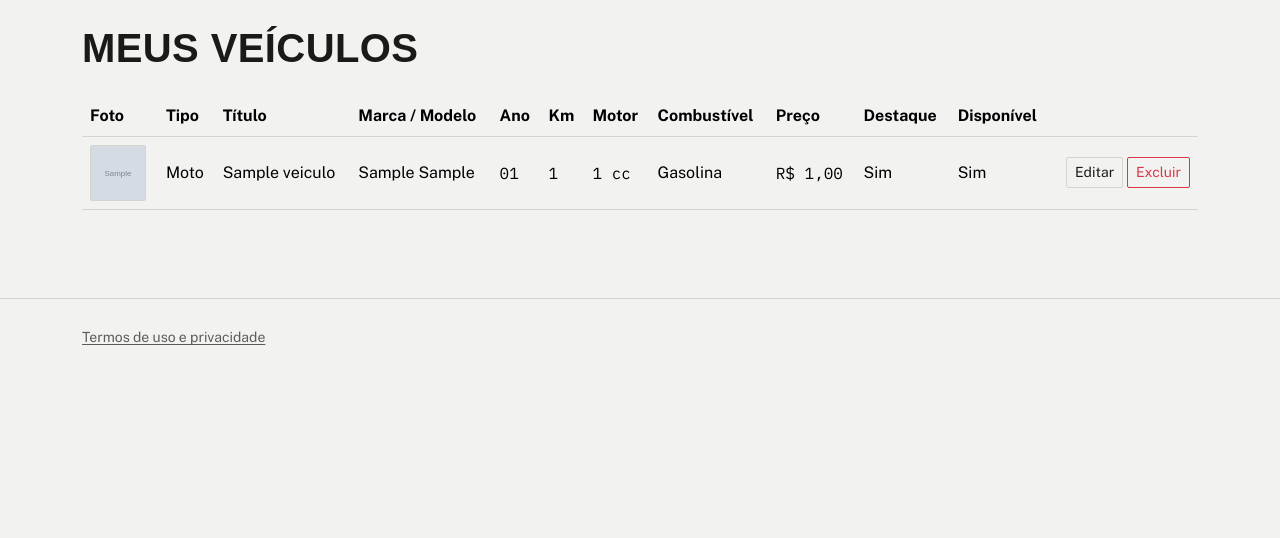
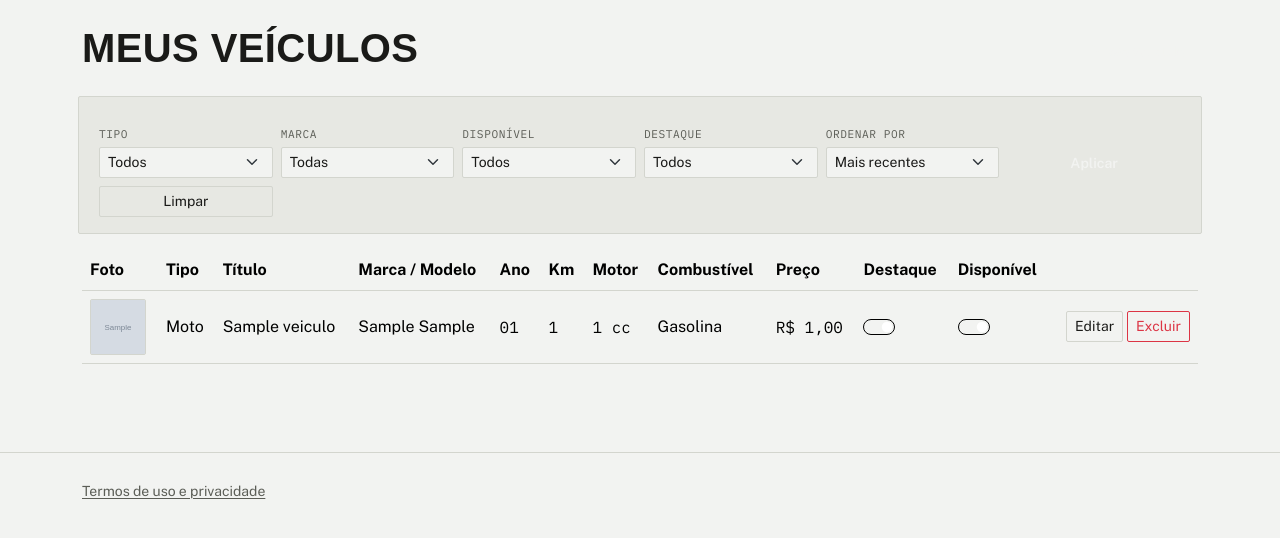
Before and after one commit to ViniciusBruno123/projgaragem, a Django app: page /painel/veiculos/ in a window 1280 px wide. Shown: the part 65-603 px from the top of the page. Run offline with Django 5.2, Linux system fonts and the light colour scheme; a user stored in the database is signed in; tables that the repository leaves empty hold one stand-in row (values such as "Sample post"); grey boxes marked "Sample" are stand-in pictures; parts of the project's set-up code (start-up, migrations or seed data) failed here and were passed over; some web fonts are replaced.

Commit message:
Switches de Destaque/Disponível e filtro/ordenação em Meus veículos
- Destaque e Disponível viram switches na própria lista: um clique liga/desliga
  sem abrir o formulário de edição (AlternarCampoVeiculoView, restrita à
  garagem do dono e bloqueada durante inadimplência, como as demais escritas).
  O redirecionamento de volta preserva o filtro/ordenação atual e valida a URL
  para não virar redirecionamento aberto.
- Filtro por tipo, marca, disponibilidade e destaque, mais ordenação (preço,
  ano, km, título, mais recentes/antigos) — mesmo padrão visual e de código do
  filtro da vitrine pública (VeiculoPainelFiltroForm, com aplicar()).
- Switches usam a cor de destaque da garagem quando marcados.
- 26 testes novos (toggle, isolamento entre garagens, filtro, ordenação);
  suíte completa com 109 testes passando.

Co-Authored-By: Claude Sonnet 5 <noreply@anthropic.com>

```diff
--- a/dashboard/forms.py
+++ b/dashboard/forms.py
@@ -16,6 +16,66 @@ class EstiloLoginForm(AuthenticationForm):
         super().__init__(*args, **kwargs)
         for field in self.fields.values():
             field.widget.attrs.setdefault('class', 'form-control')
+
+
+ORDENACOES_VEICULO = [
+    ('-criado_em', 'Mais recentes'),
+    ('criado_em', 'Mais antigos'),
+    ('preco', 'Preço: menor primeiro'),
+    ('-preco', 'Preço: maior primeiro'),
+    ('-ano_modelo', 'Ano: mais novo primeiro'),
+    ('ano_modelo', 'Ano: mais antigo primeiro'),
+    ('quilometragem', 'Km: menor primeiro'),
+    ('-quilometragem', 'Km: maior primeiro'),
+    ('titulo', 'Título (A-Z)'),
+]
+
+SIM_NAO = [('', 'Todos'), ('sim', 'Sim'), ('nao', 'Não')]
+
+
+class VeiculoPainelFiltroForm(forms.Form):
+    """Filtro e ordenação da lista "Meus veículos". Ao contrário do filtro da
+    vitrine, considera todo o estoque do dono (inclusive indisponível), já que
+    aqui ele está gerenciando, não comprando."""
+
+    tipo = forms.ChoiceField(required=False, label="Tipo")
+    marca = forms.ChoiceField(required=False, label="Marca")
+    disponivel = forms.ChoiceField(required=False, label="Disponível", choices=SIM_NAO)
+    destaque = forms.ChoiceField(required=False, label="Destaque", choices=SIM_NAO)
+    ordenar = forms.ChoiceField(required=False, label="Ordenar por", choices=ORDENACOES_VEICULO)
+
+    def __init__(self, *args, garagem=None, **kwargs):
+        super().__init__(*args, **kwargs)
+        veiculos = garagem.veiculos.all() if garagem else Veiculo.objects.none()
+
+        self.fields['tipo'].choices = [('', 'Todos')] + list(Veiculo.Tipo.choices)
+
+        marcas = veiculos.order_by('marca').values_list('marca', flat=True).distinct()
+        self.fields['marca'].choices = [('', 'Todas')] + [(m, m) for m in marcas]
+
+        for field in self.fields.values():
+            field.widget.attrs.setdefault('class', 'form-select form-select-sm')
+
+    def aplicar(self, queryset):
+        if not self.is_valid():
+            return queryset
+
+        dados = self.cleaned_data
+        if dados.get('tipo'):
+            queryset = queryset.filter(tipo=dados['tipo'])
+        if dados.get('marca'):
+            queryset = queryset.filter(marca=dados['marca'])
+        if dados.get('disponivel') == 'sim':
+            queryset = queryset.filter(disponivel=True)
+        elif dados.get('disponivel') == 'nao':
+            queryset = queryset.filter(disponivel=False)
+        if dados.get('destaque') == 'sim':
+            queryset = queryset.filter(destaque=True)
+        elif dados.get('destaque') == 'nao':
+            queryset = queryset.filter(destaque=False)
+
+        ordenar = dados.get('ordenar')
+        return queryset.order_by(*([ordenar] if ordenar else ['-destaque', '-criado_em']))
 
 
 class VeiculoForm(forms.ModelForm):
--- a/dashboard/templates/dashboard/veiculo_list.html
+++ b/dashboard/templates/dashboard/veiculo_list.html
@@ -7,6 +7,24 @@
     <h1>Meus veículos</h1>
     <a href="{% url 'dashboard:veiculo_create' %}" class="btn btn-accent">Novo veículo</a>
 </div>
+
+<details class="filtro-mobile mb-3" open>
+    <summary class="btn btn-outline-ink w-100">Filtrar e ordenar{% if filtro_ativo %} (filtros ativos){% endif %}</summary>
+    <form method="get" class="filter-bar row row-cols-1 row-cols-md-3 row-cols-lg-6 g-2 align-items-end">
+        {% for field in filtro %}
+            <div class="col">
+                <label class="form-label mb-1" for="{{ field.id_for_label }}">{{ field.label }}</label>
+                {{ field }}
+            </div>
+        {% endfor %}
+        <div class="col">
+            <button type="submit" class="btn btn-accent btn-sm w-100">Aplicar</button>
+        </div>
+        <div class="col">
+            <a href="{% url 'dashboard:veiculo_list' %}" class="btn btn-outline-ink btn-sm w-100">Limpar</a>
+        </div>
+    </form>
+</details>
 
 <div class="table-responsive">
 <table class="table table-stack align-middle">
@@ -50,8 +68,24 @@
                 </td>
                 <td data-label="Combustível">{{ veiculo.get_combustivel_display }}</td>
                 <td class="num" data-label="Preço">R$ {{ veiculo.preco|floatformat:"2g" }}</td>
-                <td data-label="Destaque">{% if veiculo.destaque %}Sim{% else %}Não{% endif %}</td>
-                <td data-label="Disponível">{% if veiculo.disponivel %}Sim{% else %}Não{% endif %}</td>
+                <td data-label="Destaque" class="campo-switch">
+                    <form method="post" action="{% url 'dashboard:veiculo_alternar' pk=veiculo.pk campo='destaque' %}">
+                        {% csrf_token %}
+                        <input type="hidden" name="proximo" value="{{ request.get_full_path }}">
+                        <div class="form-check form-switch m-0">
+                            <input class="form-check-input" type="checkbox" role="switch" onchange="this.form.submit()" {% if veiculo.destaque %}checked{% endif %} aria-label="Destacar {{ veiculo.titulo }} na vitrine">
+                        </div>
+                    </form>
+                </td>
+                <td data-label="Disponível" class="campo-switch">
+                    <form method="post" action="{% url 'dashboard:veiculo_alternar' pk=veiculo.pk campo='disponivel' %}">
+                        {% csrf_token %}
+                        <input type="hidden" name="proximo" value="{{ request.get_full_path }}">
+                        <div class="form-check form-switch m-0">
+                            <input class="form-check-input" type="checkbox" role="switch" onchange="this.form.submit()" {% if veiculo.disponivel %}checked{% endif %} aria-label="{{ veiculo.titulo }} disponível na vitrine">
+                        </div>
+                    </form>
+                </td>
                 <td class="text-end acoes">
                     <a href="{% url 'dashboard:veiculo_update' pk=veiculo.pk %}" class="btn btn-sm btn-outline-ink">Editar</a>
                     <a href="{% url 'dashboard:veiculo_delete' pk=veiculo.pk %}" class="btn btn-sm btn-outline-danger">Excluir</a>
--- a/dashboard/urls.py
+++ b/dashboard/urls.py
@@ -44,6 +44,7 @@ urlpatterns = [
     path('', views.HomeView.as_view(), name='home'),
     path('veiculos/', views.VeiculoListView.as_view(), name='veiculo_list'),
     path('veiculos/novo/', views.VeiculoCreateView.as_view(), name='veiculo_create'),
+    path('veiculos/<int:pk>/alternar/<str:campo>/', views.AlternarCampoVeiculoView.as_view(), name='veiculo_alternar'),
     path('veiculos/<int:pk>/editar/', views.VeiculoUpdateView.as_view(), name='veiculo_update'),
     path('veiculos/<int:pk>/excluir/', views.VeiculoDeleteView.as_view(), name='veiculo_delete'),
     path('propostas/', views.PropostaListView.as_view(), name='proposta_list'),
--- a/dashboard/views.py
+++ b/dashboard/views.py
@@ -1,7 +1,9 @@
 from django.contrib import messages
 from django.contrib.auth import views as auth_views
+from django.http import Http404
 from django.shortcuts import get_object_or_404, redirect
 from django.urls import reverse_lazy
+from django.utils.http import url_has_allowed_host_and_scheme
 from django.views import View
 from django.views.generic import CreateView, DeleteView, ListView, TemplateView, UpdateView
 
@@ -9,7 +11,7 @@ from leads.models import Proposta
 from tenants.mixins import BloqueiaEdicaoSeInadimplenteMixin, GaragemRequiredMixin
 from vehicles.models import Veiculo
 
-from .forms import FotoVeiculoFormSet, GaragemForm, VeiculoForm
+from .forms import FotoVeiculoFormSet, GaragemForm, VeiculoForm, VeiculoPainelFiltroForm
 from .security import bloqueado, limpar_falhas, registrar_falha
 
 
@@ -71,7 +73,37 @@ class VeiculoListView(GaragemRequiredMixin, ListView):
     context_object_name = 'veiculos'
 
     def get_queryset(self):
-        return self.garagem.veiculos.all().prefetch_related('fotos')
+        self.filtro = VeiculoPainelFiltroForm(self.request.GET or None, garagem=self.garagem)
+        queryset = self.garagem.veiculos.all().prefetch_related('fotos')
+        return self.filtro.aplicar(queryset)
+
+    def get_context_data(self, **kwargs):
+        ctx = super().get_context_data(**kwargs)
+        ctx['filtro'] = self.filtro
+        ctx['filtro_ativo'] = any(self.request.GET.values())
+        return ctx
+
+
+class AlternarCampoVeiculoView(GaragemRequiredMixin, BloqueiaEdicaoSeInadimplenteMixin, View):
+    """Liga/desliga Destaque ou Disponível direto da lista, sem abrir o formulário de edição."""
+
+    CAMPOS_PERMITIDOS = {'destaque', 'disponivel'}
+
+    def post(self, request, pk, campo):
+        if campo not in self.CAMPOS_PERMITIDOS:
+            raise Http404("Campo não pode ser alternado por aqui.")
+        veiculo = get_object_or_404(self.garagem.veiculos, pk=pk)
+        setattr(veiculo, campo, not getattr(veiculo, campo))
+        veiculo.save(update_fields=[campo])
+        return redirect(self._url_de_volta(request))
+
+    def _url_de_volta(self, request):
+        """Mantém os filtros/ordenação da lista depois de alternar (não confia cegamente
+        no valor enviado, pra não virar redirecionamento aberto)."""
+        proximo = request.POST.get('proximo', '')
+        if proximo and url_has_allowed_host_and_scheme(proximo, allowed_hosts={request.get_host()}, require_https=request.is_secure()):
+            return proximo
+        return reverse_lazy('dashboard:veiculo_list')
 
 
 class VeiculoFormsetMixin:
--- a/static/css/site.css
+++ b/static/css/site.css
@@ -598,12 +598,28 @@ html {
     letter-spacing: 0.05em;
     color: var(--ink-soft);
   }
-  .table-stack td.acoes {
+  .table-stack td.acoes,
+  .table-stack td.campo-switch {
     justify-content: flex-end;
   }
   .table-stack td form {
     flex: 1;
   }
+  .table-stack td.campo-switch form {
+    flex: none;
+  }
+}
+
+/* --- Switch (destaque/disponível na lista de veículos): cor da garagem --- */
+.form-check-input:checked {
+  background-color: var(--accent);
+  border-color: var(--accent);
+}
+.form-check-input:focus {
+  border-color: var(--accent);
+  box-shadow: none;
+  outline: 2px solid var(--accent);
+  outline-offset: 1px;
 }
 
 /* --- Celular: alvos de toque confortáveis e campos com 16 px (o iPhone dá zoom abaixo disso) --- */
```
Also changed, not shown: dashboard/tests.py (+131 -0 lines).
